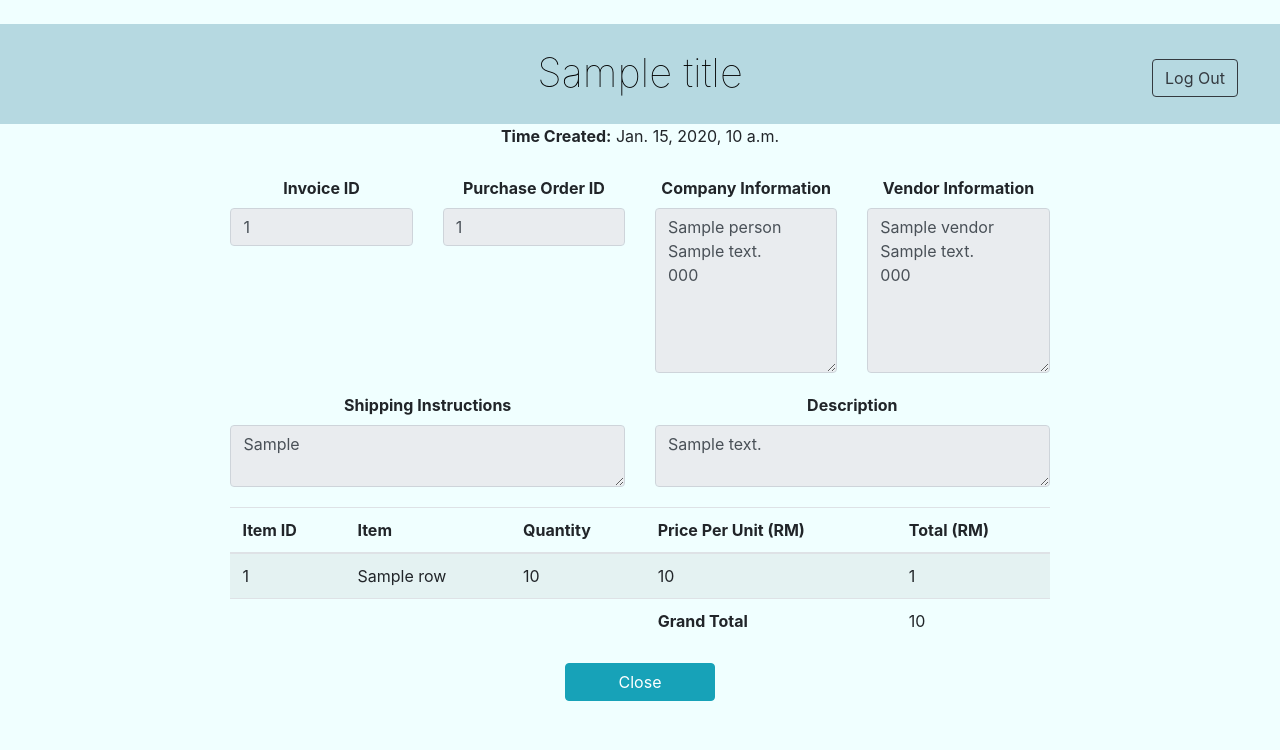
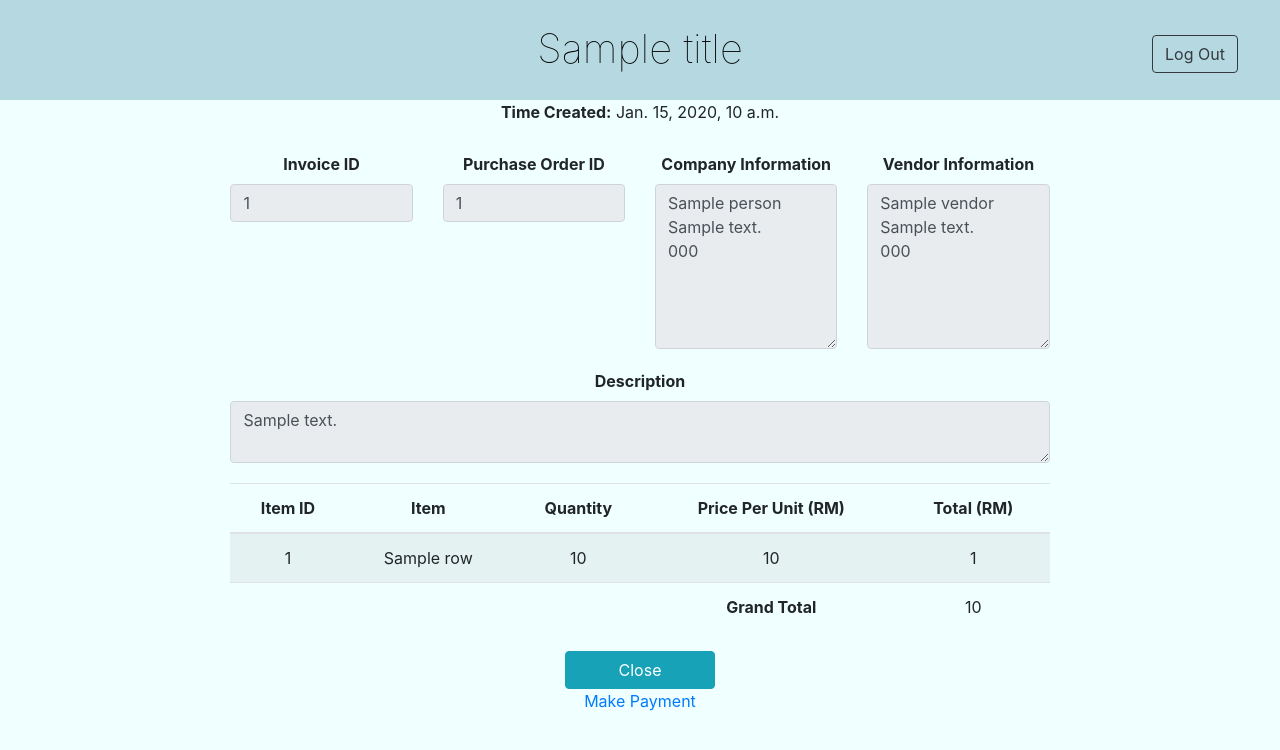
Before and after one commit to hafizghani/purchase_management_system, a Django app: template PurchaseManagementSystem/Invoice/templates/Invoice/invoicedetails.html in a window 1280 px wide. Shown: the top 750 px of the page. Run offline with Django 3.2, Linux system fonts and the light colour scheme; tables that the repository leaves empty hold one stand-in row (values such as "Sample post"); the template is opened without the code that fills it: values that come from a table or form of the project are taken from there, most other values are stand-ins (such as "Sample title", 1, 10 or a date in 2020); some libraries are stand-ins or nearby versions.

Commit message:
update invoice

```diff
--- a/PurchaseManagementSystem/Invoice/templates/Invoice/invoiceconfirmation.html
+++ b/PurchaseManagementSystem/Invoice/templates/Invoice/invoiceconfirmation.html
@@ -28,10 +28,6 @@
         </div>
 
         <div class="row margintop">
-            <div class="col">
-                <label class="labelpodetails">Shipping Instructions</label>
-               <textarea class="form-control potextarea" name="shipping_inst" id="shipping_inst" placeholder="Shipping Instructions (If applicable)" readonly>{{shipping_inst}}</textarea>
-            </div>
             <div class="col">
                 <label class="labelpodetails">Description</label>
                 <textarea class="form-control potextarea" name="description" id="description" placeholder="Invoice Description (If applicable)" readonly>{{description}}</textarea>
--- a/PurchaseManagementSystem/Invoice/templates/Invoice/invoicedetails.html
+++ b/PurchaseManagementSystem/Invoice/templates/Invoice/invoicedetails.html
@@ -29,10 +29,6 @@
             </div>
         </div>
         <div class="row margintop">
-            <div class="col">
-                <label class="labelpodetails">Shipping Instructions</label>
-               <textarea class="form-control potextarea" name="shipping_inst" id="shipping_inst" placeholder="Shipping Instructions (If applicable)" readonly >{{shipping_inst}}</textarea>
-            </div>
             <div class="col">
                 <label class="labelpodetails">Description</label>
                 <textarea class="form-control potextarea" name="description" id="description" placeholder="Purchase Order Description (If applicable)" readonly>{{description}}</textarea>
@@ -74,7 +70,7 @@
         <div class="margintop">
             <button type="submit" class="btn btn-info buttonsize">Close</button>
         </div>
-
+        <a href="https://www.maybank2u.com.my/home/m2u/common/login.do">Make Payment</a>
 
     </form>
 
--- a/PurchaseManagementSystem/Invoice/templates/Invoice/invoicehistorydetails.html
+++ b/PurchaseManagementSystem/Invoice/templates/Invoice/invoicehistorydetails.html
@@ -29,10 +29,6 @@
             </div>
         </div>
         <div class="row margintop">
-            <div class="col">
-                <label class="labelpodetails">Shipping Instructions</label>
-               <textarea class="form-control potextarea" name="shipping_inst" id="shipping_inst" placeholder="Shipping Instructions (If applicable)" readonly >{{shipping_inst}}</textarea>
-            </div>
             <div class="col">
                 <label class="labelpodetails">Description</label>
                 <textarea class="form-control potextarea" name="description" id="description" placeholder="Purchase Order Description (If applicable)" readonly>{{description}}</textarea>
@@ -74,7 +70,7 @@
         <div class="margintop">
             <button type="submit" class="btn btn-info buttonsize">Close</button>
         </div>
-
+        <a href="https://www.maybank2u.com.my/home/m2u/common/login.do">Make Payment</a>
 
     </form>
 
```
Also changed, not shown: PurchaseManagementSystem/Invoice/views.py (+6 -1 lines), PurchaseManagementSystem/Invoice/templates/Invoice/invoiceform.html (line endings or trailing spaces), PurchaseManagementSystem/Invoice/templates/Invoice/invoicehistory.html (line endings or trailing spaces).
